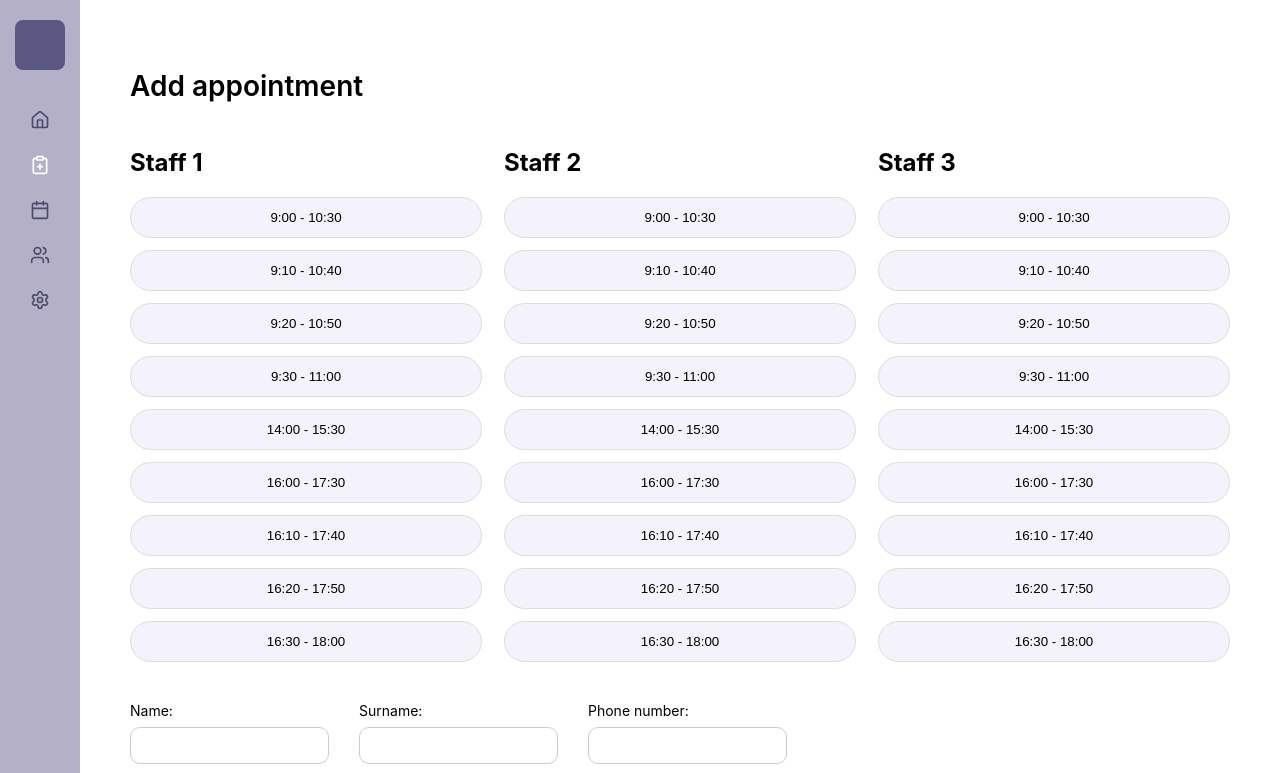
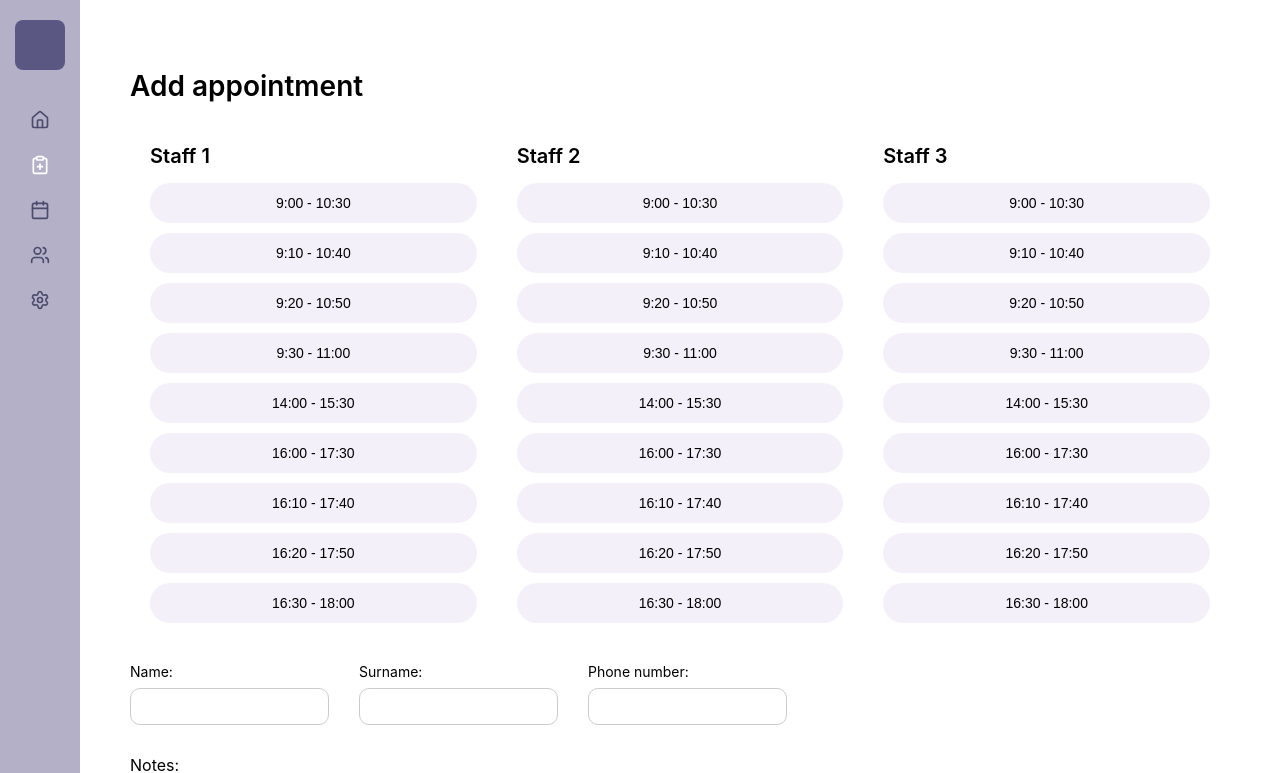
Before and after one commit to titaska/Bitukai-frontend, a React (Create React App) app: page /new-reservation in a window 1280 px wide. Shown: the top 773 px of the page. Built offline with nearby package versions, Linux system fonts and the light colour scheme.

Commit message:
Add TimeSlotSelector for reusability and make taken time not selectable

```diff
--- /dev/null
+++ b/src/components/TimeSlotSelector.css
@@ -0,0 +1,49 @@
+.staff-section {
+  display: flex;
+  justify-content: space-between;
+  margin-top: 20px;
+  width: 100%;
+}
+
+.staff-column {
+  flex: 1;
+  padding: 0 20px;
+}
+
+.staff-column h2 {
+  margin-bottom: 15px;
+  font-size: 20px;
+  font-weight: 600;
+}
+
+.slot-list {
+  display: flex;
+  flex-direction: column;
+  gap: 10px;
+}
+
+.slot {
+  width: 100%;
+  padding: 12px 0;
+  border-radius: 20px;
+  background: #f3f0fa;
+  border: none;
+  cursor: pointer;
+  font-size: 14px;
+  transition: 0.2s;
+}
+
+.slot:hover {
+  background: #e6e2f5;
+}
+
+.slot.selected {
+  background: #5a4fcf;
+  color: white;
+}
+
+.slot.taken {
+  background: #ddd;
+  cursor: not-allowed;
+  color: #666;
+}
--- /dev/null
+++ b/src/components/TimeSlotSelector.tsx
@@ -0,0 +1,61 @@
+import React from "react";
+import "./TimeSlotSelector.css";
+
+interface Slot {
+  time: string;
+  taken: boolean;
+}
+
+interface Staff {
+  id: number;
+  name: string;
+  slots: Slot[];
+}
+
+interface Props {
+  staff: Staff[];
+  selectedStaff: number | null;
+  selectedSlot: string | null;
+  onSelect: (staffId: number, slotTime: string, taken: boolean) => void;
+}
+
+export default function TimeSlotSelector({
+  staff,
+  selectedStaff,
+  selectedSlot,
+  onSelect,
+}: Props) {
+  return (
+    <div className="staff-section">
+      {staff.map((s) => (
+        <div key={s.id} className="staff-column">
+          <h2>{s.name}</h2>
+
+          <div className="slot-list">
+            {s.slots.map((slot) => {
+              const isSelected =
+                selectedStaff === s.id && selectedSlot === slot.time;
+
+              return (
+                <button
+                  key={slot.time}
+                  className={
+                    slot.taken
+                      ? "slot taken"
+                      : isSelected
+                      ? "slot selected"
+                      : "slot"
+                  }
+                  onClick={() => onSelect(s.id, slot.time, slot.taken)}
+                  disabled={slot.taken}
+                >
+                  {slot.time}
+                </button>
+              );
+            })}
+          </div>
+        </div>
+      ))}
+    </div>
+  );
+}
--- a/src/pages/NewReservation.tsx
+++ b/src/pages/NewReservation.tsx
@@ -1,8 +1,11 @@
 import React, { useState } from "react";
 import "./NewReservation.css";
-import { staffData } from "../mock/staff";
+import { staffData as initialStaffData } from "../mock/staff";
+import TimeSlotSelector from "../components/TimeSlotSelector";
 
 export default function NewReservation() {
+  const [staffData, setStaffData] = useState(initialStaffData); // now editable!
+
   const [selectedStaff, setSelectedStaff] = useState<number | null>(null);
   const [selectedSlot, setSelectedSlot] = useState<string | null>(null);
 
@@ -23,6 +26,19 @@ export default function NewReservation() {
       return;
     }
 
+    const updated = staffData.map((s) => {
+      if (s.id !== selectedStaff) return s;
+
+      return {
+        ...s,
+        slots: s.slots.map((slot) =>
+          slot.time === selectedSlot ? { ...slot, taken: true } : slot
+        ),
+      };
+    });
+
+    setStaffData(updated);
+
     console.log("Appointment booked:", {
       staff: selectedStaff,
       time: selectedSlot,
@@ -33,41 +49,25 @@ export default function NewReservation() {
     });
 
     alert("Appointment added (mock)");
+
+    setSelectedStaff(null);
+    setSelectedSlot(null);
+    setClientName("");
+    setClientSurname("");
+    setClientPhone("");
+    setNotes("");
   }
 
   return (
     <div className="reservation-container">
       <h1 className="header">Add appointment</h1>
 
-      <div className="staff-section">
-        {staffData.map((staff) => (
-          <div key={staff.id} className="staff-column">
-            <h2>{staff.name}</h2>
-
-            <div className="slot-list">
-              {staff.slots.map((slot) => {
-                const isSelected = selectedStaff === staff.id && selectedSlot === slot.time;
-
-                return (
-                  <button
-                    key={slot.time}
-                    className={
-                      slot.taken
-                        ? "slot taken"
-                        : isSelected
-                        ? "slot selected"
-                        : "slot"
-                    }
-                    onClick={() => handleSlotSelect(staff.id, slot.time, slot.taken)}
-                  >
-                    {slot.time}
-                  </button>
-                );
-              })}
-            </div>
-          </div>
-        ))}
-      </div>
+      <TimeSlotSelector
+        staff={staffData}
+        selectedStaff={selectedStaff}
+        selectedSlot={selectedSlot}
+        onSelect={handleSlotSelect}
+      />
 
       <div className="client-info">
         <label>
@@ -77,12 +77,18 @@ export default function NewReservation() {
 
         <label>
           Surname:
-          <input value={clientSurname} onChange={(e) => setClientSurname(e.target.value)} />
+          <input
+            value={clientSurname}
+            onChange={(e) => setClientSurname(e.target.value)}
+          />
         </label>
 
         <label>
           Phone number:
-          <input value={clientPhone} onChange={(e) => setClientPhone(e.target.value)} />
+          <input
+            value={clientPhone}
+            onChange={(e) => setClientPhone(e.target.value)}
+          />
         </label>
       </div>
 
```
